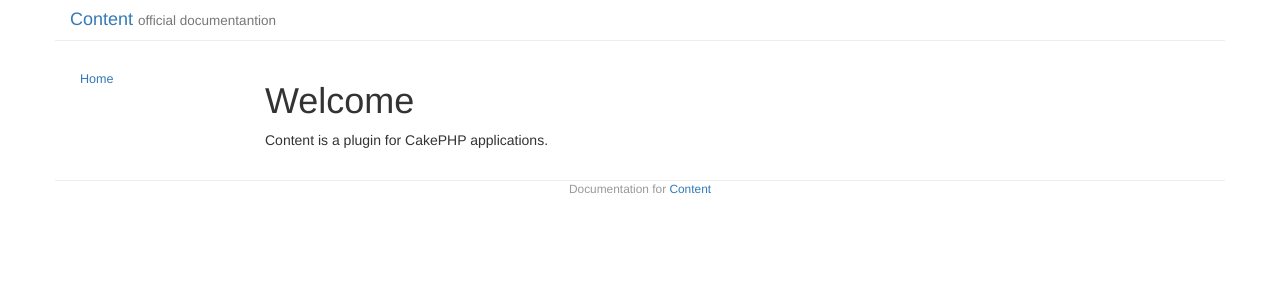
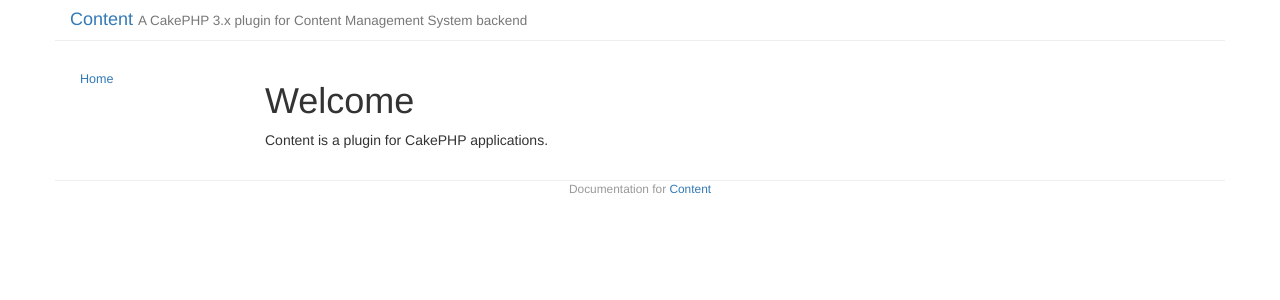
Before and after one commit to aoliverio/content, a Jekyll site: the page built from index.md, in a window 1280 px wide. Shown: the top 300 px of the page. Built offline with Jekyll 4.4.1, drawn with Linux system fonts in a browser that asks for light colours; Markdown is read by kramdown in place of the engine named in the settings.

Commit message:
Update configuration file

```diff
--- a/_config.yml
+++ b/_config.yml
@@ -1,6 +1,6 @@
 # Site title and subtitle. This is used in _includes/header.html
 title: 'Content'
-subtitle: 'official documentantion'
+subtitle: 'A CakePHP 3.x plugin for Content Management System backend'
 
 # if you wish to integrate disqus on pages set your shortname here
 disqus_shortname: ''
```
